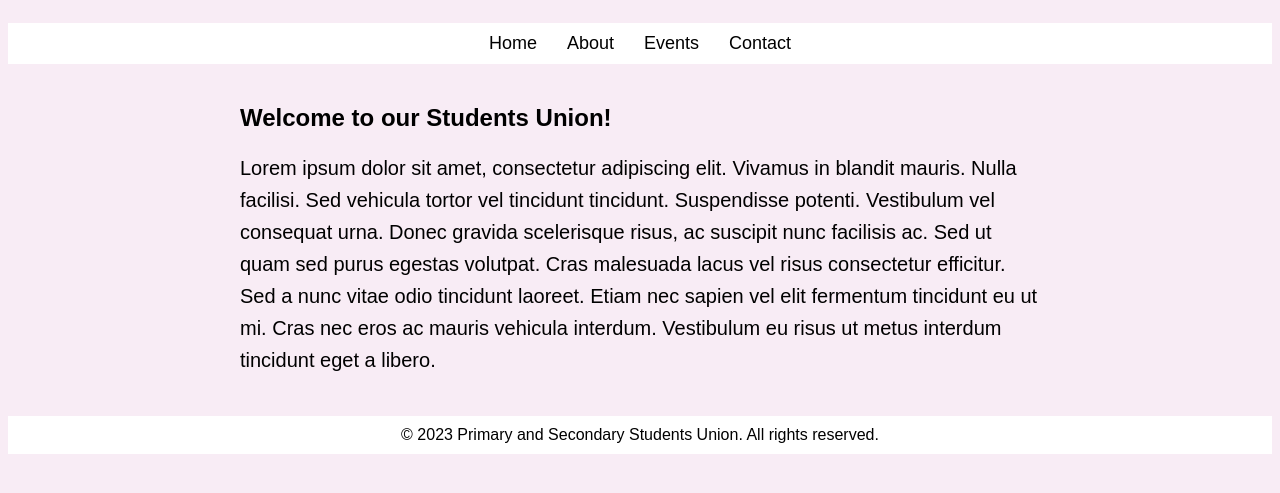
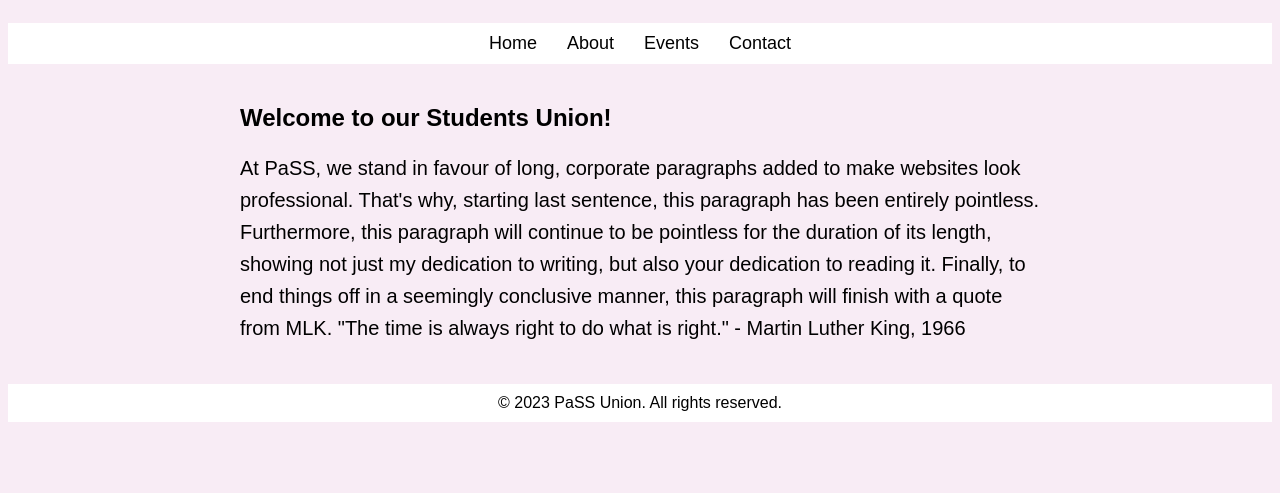
Before and after one commit to Cookier17/Cookier17.github.io, a plain HTML site: page home.html in a window 1280 px wide. Shown: the part 115-608 px from the top of the page. Drawn offline with Linux system fonts and the light colour scheme.

Commit message:
Update home.html

```diff
--- a/home.html
+++ b/home.html
@@ -4,7 +4,7 @@
 <head>
     <meta charset="UTF-8">
     <meta name="viewport" content="width=device-width, initial-scale=1.0">
-    <title>Primary and Secondary Students Union</title>
+    <title>PaSS Union</title>
     <style>
         body {
             background-color: #f8ecf5;
@@ -68,20 +68,12 @@
     <main>
         <h2>Welcome to our Students Union!</h2>
         <p>
-            Lorem ipsum dolor sit amet, consectetur adipiscing elit. Vivamus in blandit mauris. Nulla facilisi. Sed
-            vehicula tortor
-            vel tincidunt tincidunt. Suspendisse potenti. Vestibulum vel consequat urna. Donec gravida scelerisque
-            risus, ac
-            suscipit nunc facilisis ac. Sed ut quam sed purus egestas volutpat. Cras malesuada lacus vel risus
-            consectetur
-            efficitur. Sed a nunc vitae odio tincidunt laoreet. Etiam nec sapien vel elit fermentum tincidunt eu
-            ut mi. Cras
-            nec eros ac mauris vehicula interdum. Vestibulum eu risus ut metus interdum tincidunt eget a libero.
+            At PaSS, we stand in favour of long, corporate paragraphs added to make websites look professional. That's why, starting last sentence, this paragraph has been entirely pointless. Furthermore, this paragraph will continue to be pointless for the duration of its length, showing not just my dedication to writing, but also your dedication to reading it. Finally, to end things off in a seemingly conclusive manner, this paragraph will finish with a quote from MLK. "The time is always right to do what is right." - Martin Luther King, 1966
         </p>
     </main>
 
     <footer>
-        &copy; 2023 Primary and Secondary Students Union. All rights reserved.
+        &copy; 2023 PaSS Union. All rights reserved.
     </footer>
 </body>
 
```
